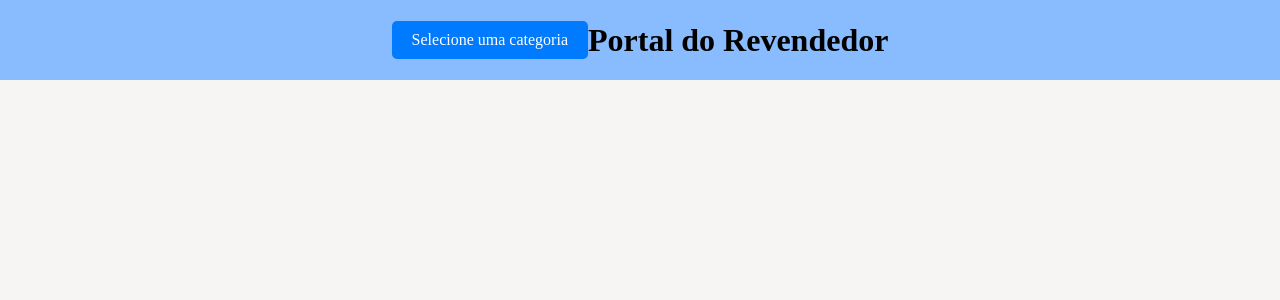
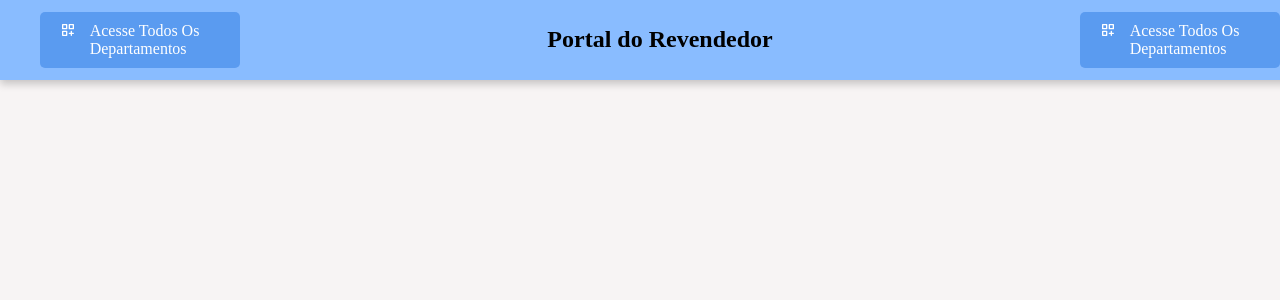
Before and after one commit to Danilodev86/projet_ecommerce, a React (Vite) app: page /produtos in a window 1280 px wide. Shown: the top 300 px of the page. Built offline with nearby package versions, Linux system fonts and the light colour scheme; no server answers.

Commit message:
atualização css / formatMoeda

```diff
--- a/src/components/CategoriaButton.jsx
+++ b/src/components/CategoriaButton.jsx
@@ -1,6 +1,6 @@
 import React, { useState } from 'react';
 import '../style/CategoriaButton.css'; // Importa o arquivo CSS para estilizar o dropdown
-
+import { TbCategoryPlus } from "react-icons/tb";
 const CategoriaButton = () => {
   const [isOpen, setIsOpen] = useState(false);
 
@@ -11,7 +11,7 @@ const CategoriaButton = () => {
   return (
     <div className="dropdown">
       <button className="dropdown-button" onClick={toggleDropdown}>
-        Selecione uma categoria
+      <span><TbCategoryPlus /></span>Acesse Todos Os Departamentos
       </button>
       {isOpen && (
         <ul className="dropdown-menu">
--- a/src/pages/Produtos.jsx
+++ b/src/pages/Produtos.jsx
@@ -2,6 +2,7 @@ import { useEffect, useState } from "react";
 import { useNavigate } from 'react-router-dom';
 import Moeda from "../ultis/formatCurrency";  // Importa o componente Moeda
 import CategoriaButton from "../components/CategoriaButton";
+
 
 function Produtos() {
   const [data, setData] = useState([]);
@@ -20,10 +21,15 @@ function Produtos() {
   return (
     <>
       <div id="topo">
-       <div>
-        <CategoriaButton/>
-       </div>
+        <div id="categoriaButton">
+          <CategoriaButton />
+        </div>
         <h1>Portal do Revendedor</h1>
+
+        <div id="categoriaButton">
+          <CategoriaButton />
+        </div>
+
       </div>
       <div className="produtosFetch">
         {data.map(item => (
--- a/src/style/CategoriaButton.css
+++ b/src/style/CategoriaButton.css
@@ -1,18 +1,27 @@
 /* Contêiner do dropdown */
 .dropdown {
+    padding: 20px;
     position: relative; /* Para que o menu seja posicionado relativamente a esse contêiner */
     display: inline-block;
   }
 
   /* Estilização do botão do dropdown */
   .dropdown-button {
-    background-color: #007bff; /* Cor de fundo do botão */
+    display: flex;
+    justify-content: space-between;
+    text-align:left;
+    background-color: rgb(90, 155, 240);; /* Cor de fundo do botão */
     color: #fff; /* Cor do texto do botão */
     border: none; /* Remove a borda padrão do botão */
     padding: 10px 20px; /* Espaçamento interno do botão */
     font-size: 16px; /* Tamanho da fonte do botão */
     border-radius: 5px; /* Arredonda os cantos do botão */
     cursor: pointer; /* Muda o cursor para indicar que o botão é clicável */
+    width: 200px;
+}
+
+  .dropdown-button  span{
+    width: 30%;
   }
 
   /* Estilização do menu suspenso */
--- a/src/style/index.css
+++ b/src/style/index.css
@@ -13,16 +13,24 @@ body {
 
 #topo {
     display: flex;
-    justify-content: center;
-    align-items: center;
-    text-align: center;
+    justify-content: space-between; /* Distribui espaço entre os itens, alinha o primeiro item à esquerda e o segundo à direita */
+    align-items: center; /* Alinha verticalmente os itens no centro */
     width: 100%;
     height: 80px;
-    background-color: rgb(137, 188, 255);
-    position: fixed;
+    background-color: rgb(137, 188, 255); /* Cor de fundo */
+    position: fixed; /* Fixa a div no topo */
     top: 0;
     left: 0;
+    padding: 0 20px; /* Adiciona espaçamento interno horizontal */
+    box-shadow: 0 4px 8px rgba(0, 0, 0, 0.2); /* Adiciona uma sombra sutil */
+    z-index: 1000; /* Garante que a div fique sobre outros conteúdos */
+}
 
+#topo h1 {
+    margin: 0; /* Remove as margens padrão */
+    font-size: 24px; /* Tamanho da fonte */
+    text-align: center; /* Centraliza o texto */
+    flex-grow: 1; /* Faz o título ocupar o espaço restante no centro */
 }
 
 .produtosFetch {
```
